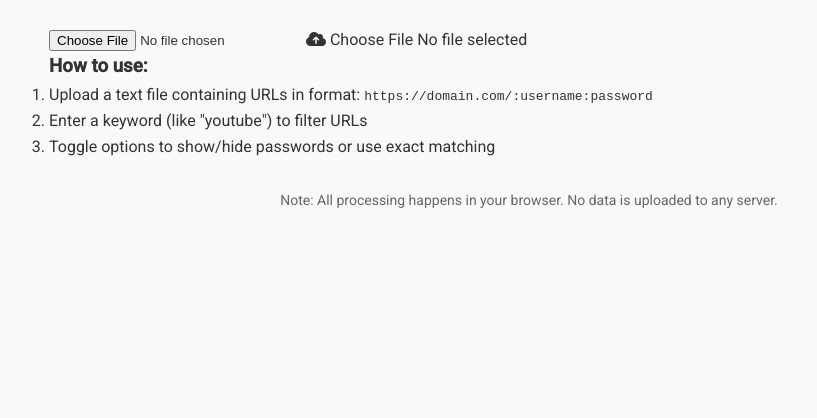
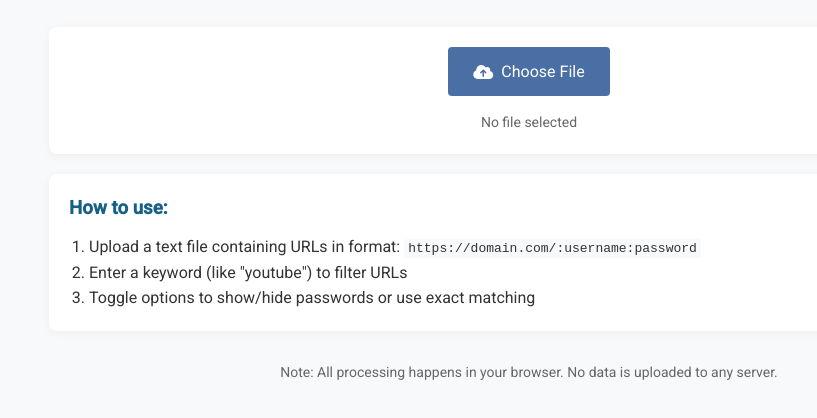
Before and after one commit to Gh-anime/Gh-Anime.github.io, a plain HTML site: page index.html in a window 1280 px wide. Shown: the part 130-548 px from the top of the page, without its empty margins (111-928 px from the left). Drawn offline with Linux system fonts and the light colour scheme.

Commit message:
Update style.css

```diff
--- a/style.css
+++ b/style.css
@@ -6,6 +6,7 @@
     --text-color: #333333;
     --light-text: #666666;
     --border-color: #e1e4e8;
+    --highlight-color: #fff9c4;
 }
 
 * {
@@ -41,6 +42,48 @@ header h1 {
 
 header p {
     color: var(--light-text);
+}
+
+.upload-container {
+    background-color: var(--card-color);
+    padding: 20px;
+    border-radius: 8px;
+    box-shadow: 0 2px 10px rgba(0, 0, 0, 0.05);
+    margin-bottom: 20px;
+    text-align: center;
+}
+
+.upload-box {
+    display: flex;
+    flex-direction: column;
+    align-items: center;
+    gap: 15px;
+}
+
+.upload-box input[type="file"] {
+    display: none;
+}
+
+.upload-btn {
+    padding: 12px 25px;
+    background-color: var(--primary-color);
+    color: white;
+    border-radius: 4px;
+    cursor: pointer;
+    font-size: 16px;
+    transition: background-color 0.3s;
+    display: inline-flex;
+    align-items: center;
+    gap: 8px;
+}
+
+.upload-btn:hover {
+    background-color: var(--secondary-color);
+}
+
+#fileName {
+    color: var(--light-text);
+    font-size: 14px;
 }
 
 .search-container {
@@ -79,6 +122,9 @@ header p {
     cursor: pointer;
     font-size: 16px;
     transition: background-color 0.3s;
+    display: flex;
+    align-items: center;
+    gap: 8px;
 }
 
 .search-box button:hover {
@@ -88,6 +134,7 @@ header p {
 .filter-options {
     display: flex;
     gap: 15px;
+    flex-wrap: wrap;
 }
 
 .filter-options label {
@@ -96,6 +143,7 @@ header p {
     gap: 5px;
     color: var(--light-text);
     cursor: pointer;
+    font-size: 14px;
 }
 
 .results-container {
@@ -168,11 +216,41 @@ header p {
     color: #d6336c;
 }
 
+.instructions {
+    background-color: var(--card-color);
+    padding: 20px;
+    border-radius: 8px;
+    margin-bottom: 20px;
+    box-shadow: 0 2px 10px rgba(0, 0, 0, 0.05);
+}
+
+.instructions h3 {
+    margin-bottom: 10px;
+    color: var(--secondary-color);
+}
+
+.instructions ol {
+    padding-left: 20px;
+}
+
+.instructions code {
+    background-color: var(--background-color);
+    padding: 2px 4px;
+    border-radius: 3px;
+    font-family: monospace;
+}
+
 footer {
     text-align: center;
     margin-top: 30px;
     color: var(--light-text);
     font-size: 14px;
+}
+
+.highlight {
+    background-color: var(--highlight-color);
+    padding: 0 2px;
+    border-radius: 2px;
 }
 
 /* Responsive adjustments */
@@ -190,4 +268,9 @@ footer {
     .copy-btn {
         align-self: flex-end;
     }
+
+    .filter-options {
+        flex-direction: column;
+        gap: 10px;
+    }
 }
```
